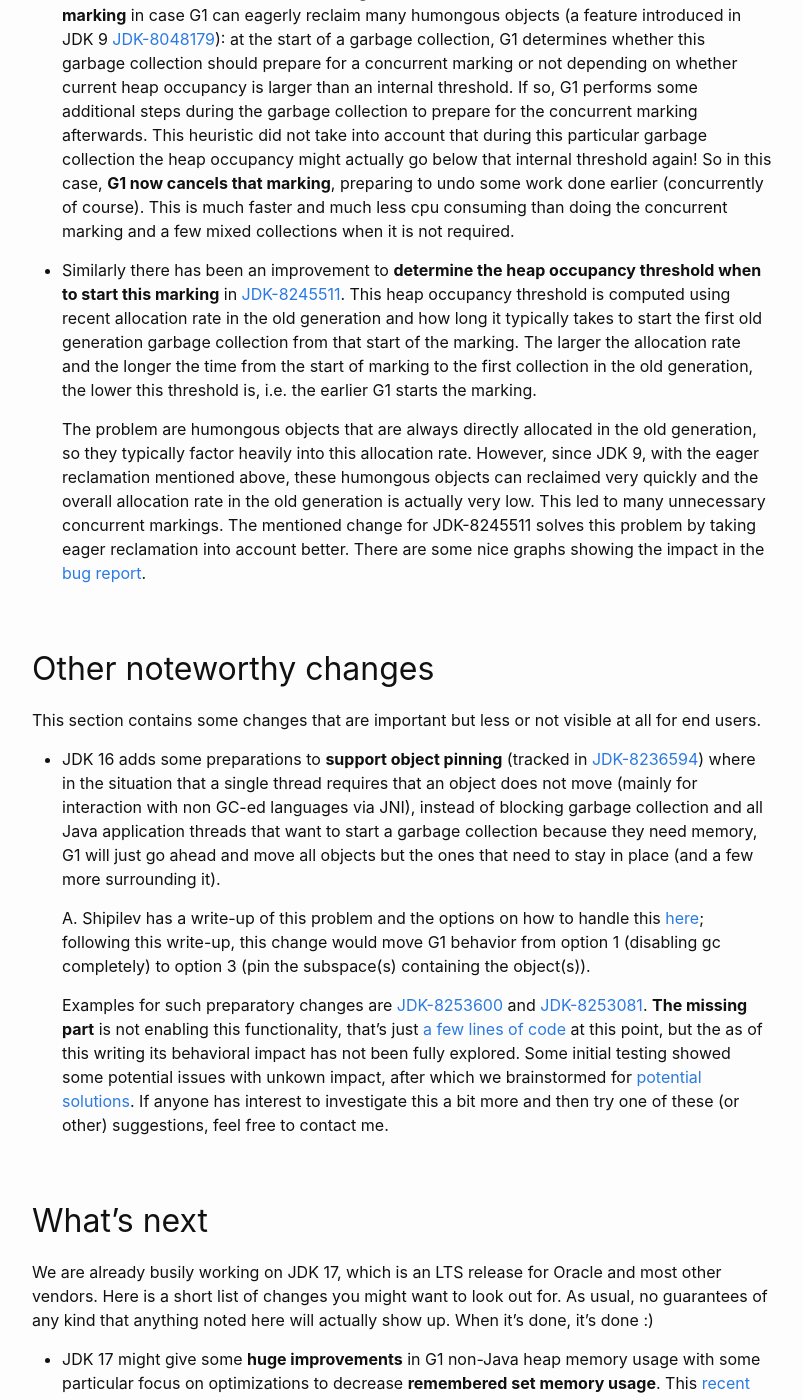
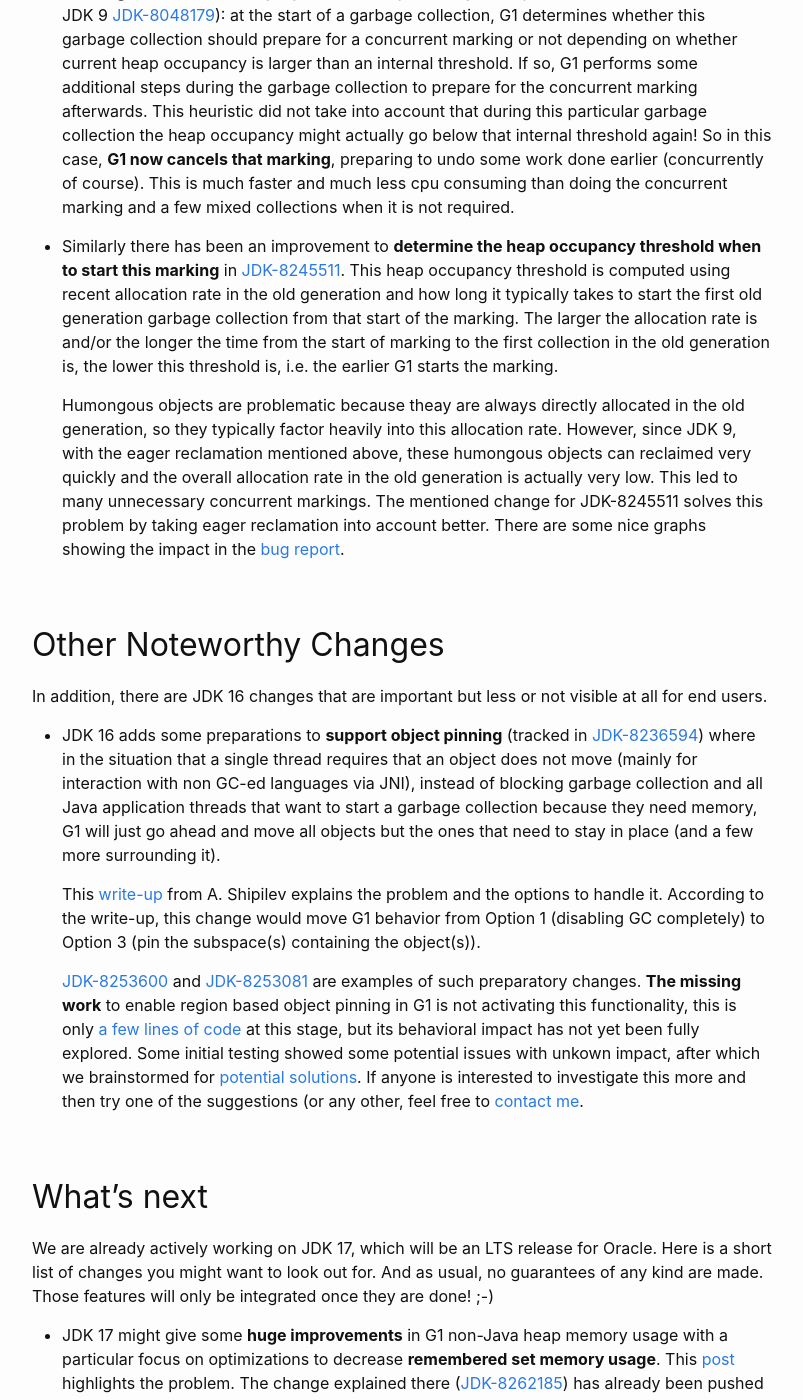
Before and after one commit to tschatzl/tschatzl.github.io, a Jekyll site: the page built from _posts/2021-03-12-jdk16-g1-parallel-gc-changes.md, in a window 1280 px wide and 1400 px high, scrolled down 1246 px. Shown: the whole window, without its empty margins (238-1041 px from the left). Built offline with Jekyll 4.4.1, drawn with Linux system fonts in a browser that asks for light colours; some of the changed text lies outside the part shown.

Commit message:
ddelabas review, changes from https://github.com/tschatzl/tschatzl.github.io/pull/1

```diff
--- a/_posts/2021-03-12-jdk16-g1-parallel-gc-changes.md
+++ b/_posts/2021-03-12-jdk16-g1-parallel-gc-changes.md
@@ -6,50 +6,50 @@ date:   2021-03-12 16:39:24 +0200
 tags: [GC, G1, Parallel, JDK 16, Performance]
 ---
 
-Now that JDK 16 release date is very close (2021/03/16 - next Tuesday), there is some time to recap significant changes in Hotspot's stop-the-world garbage collectors - G1 and Parallel GC.
+Now that JDK 16 release date is very close (2021/03/16 - next Tuesday), it is time for a recap of the most significant changes in Hotspot´s stop-the-world garbage collectors - G1 and Parallel GC.
 
-First, a short overview about the whole GC subcomponent: The only JEP in the garbage collection area this time around is for **ZGC** with [JEP 376](https://openjdk.java.net/jeps/376) where thread-stack processing has been moved out from its stop-the-world pauses, making these pauses really small now. **G1 and Parallel GC** got some interesting smaller updates that I will highlight below. Of course there have been the usual micro-optimizations here and there as usual in JDK 16 too.
+First, a short overview about the whole GC subcomponent: the only JEP in the garbage collection area this time around is related to **ZGC** with [JEP 376](https://openjdk.java.net/jeps/376) where thread-stack processing has been moved out from its stop-the-world pauses, now resulting in pauses below a single millisecond! **G1** and **Parallel GC** got some interesting smaller updates too.
 
 The full list of changes for the entire Hotspot GC subcomponent is [here](https://bugs.openjdk.java.net/issues/?jql=project%20%3D%20JDK%20AND%20issuetype%20in%20standardIssueTypes()%20AND%20status%20in%20(Resolved%2C%20Closed)%20AND%20resolution%20%3D%20Fixed%20AND%20fixVersion%20%3D%20%2216%22%20AND%20component%20%3D%20hotspot%20AND%20Subcomponent%20in%20(gc%2C%20gc%2C%20gc%2C%20gc%2C%20gc)%20ORDER%20BY%20key%20ASC), clocking in at 325 changes in total.
 
 ## Parallel GC
 
-  * The change [JDK-8252221](https://bugs.openjdk.java.net/browse/JDK-8252221) **parallelizes pre-touching memory** after it has been committed. This helps with startup on huge heaps with `-XX:+AlwaysPreTouch` enabled. There were some improvements in [JDK-8254699](https://bugs.openjdk.java.net/browse/JDK-8254699) and follow-ups (that also apply to G1 as it shares the same code) where the size of the work packets has been optimized on x86 and ARM64 platforms.
+  * The change [JDK-8252221](https://bugs.openjdk.java.net/browse/JDK-8252221) **parallelizes pre-touching memory** after it has been committed. This helps with startup on huge heaps with `-XX:+AlwaysPreTouch` enabled. There were some improvements in [JDK-8254699](https://bugs.openjdk.java.net/browse/JDK-8254699) and follow-ups (also applies to G1 as it shares the same code) where the size of the work packets has been optimized on x64 and ARM64 platforms.
 
-  * **Processing of some more internal references** to the Java heap has been **parallelized** in [JDK-8247820](https://bugs.openjdk.java.net/browse/JDK-8247820), in some cases decreasing pause times a little in both Parallel and the G1 collector ([JDK-8247819](https://bugs.openjdk.java.net/browse/JDK-8247819)).
+  * **Processing of some more internal references** to the Java heap has been **parallelized** in [JDK-8247820](https://bugs.openjdk.java.net/browse/JDK-8247820), in some cases decreasing pause times a little with both Parallel and the G1 collector ([JDK-8247819](https://bugs.openjdk.java.net/browse/JDK-8247819)).
 
 ## G1 GC
 
-  * Until now, when G1 noticed that it owned too much Java heap memory during a GC pause, and the user allowed it (having different minimum and maximum heap sizes), it gave back that memory right at the time when it noticed that surplus. Depending on the amount of memory this was, which could easily be a few GB of memory, the GC pause could be lengthened quite a bit (some tests showed 50-100ms+). [JDK-8236926](https://bugs.openjdk.java.net/browse/JDK-8236926) changes this behavior. During the pause, G1 now only determines how much and what memory areas should be uncommitted, and **defers the actual uncommit work to the concurrent phase** in a background task. This background task incrementally processes these areas. The increments are sized such that each step takes only a few milliseconds at most to avoid long waits to start GC pauses.
+  * Until now, when G1 noticed that it owned too much Java heap memory during a GC pause, and the user allowed it (having different minimum and maximum heap sizes), it gave back that memory right at the time when it noticed that surplus. Depending on the amount of memory this was, which could easily be a few GB of memory, the GC pause could then be lengthened quite a bit (some tests showed 50~100ms+). [JDK-8236926](https://bugs.openjdk.java.net/browse/JDK-8236926) changes this behavior. During the pause, G1 now only determines how much and what memory areas should be uncommitted, and **defers the actual uncommit work to the concurrent phase** in a background task. This background task incrementally processes these areas. The increments are sized such that each step takes only a few milliseconds at most to avoid long waits to start GC pauses.
 
-    You can track its work by enabling `gc+heap` logging at debug level. Messages containing `Concurrent Commit` allow you to get more information about what it did, like the size of these chunks and the durations of these steps. The release note is [here](https://bugs.openjdk.java.net/browse/JDK-8256691).
+    You can track its work by enabling `gc+heap` logging at debug level. Messages containing `Concurrent Commit` allow you to get more information about what G1 did, like the size of these chunks and the durations of these steps. For more details, please check the [Release Notes](https://jdk.java.net/16/release-notes#JDK-8236926).
 
   * [JDK-8240556](https://bugs.openjdk.java.net/browse/JDK-8240556) addresses a **shortcoming of the calculation for when to start concurrent marking** in case G1 can eagerly reclaim many humongous objects (a feature introduced in JDK 9 [JDK-8048179](https://bugs.openjdk.java.net/browse/JDK-8048179)): at the start of a garbage collection, G1 determines whether this garbage collection should prepare for a concurrent marking or not depending on whether current heap occupancy is larger than an internal threshold. If so, G1 performs some additional steps during the garbage collection to prepare for the concurrent marking afterwards. This heuristic did not take into account that during this particular garbage collection the heap occupancy might actually go below that internal threshold again! So in this case, **G1 now cancels that marking**, preparing to undo some work done earlier (concurrently of course). This is much faster and much less cpu consuming than doing the concurrent marking and a few mixed collections when it is not required.
 
-  * Similarly there has been an improvement to **determine the heap occupancy threshold when to start this marking** in [JDK-8245511](https://bugs.openjdk.java.net/browse/JDK-8245511). This heap occupancy threshold is computed using recent allocation rate in the old generation and how long it typically takes to start the first old generation garbage collection from that start of the marking. The larger the allocation rate and the longer the time from the start of marking to the first collection in the old generation, the lower this threshold is, i.e. the earlier G1 starts the marking.
+  * Similarly there has been an improvement to **determine the heap occupancy threshold when to start this marking** in [JDK-8245511](https://bugs.openjdk.java.net/browse/JDK-8245511). This heap occupancy threshold is computed using recent allocation rate in the old generation and how long it typically takes to start the first old generation garbage collection from that start of the marking. The larger the allocation rate is and/or the longer the time from the start of marking to the first collection in the old generation is, the lower this threshold is, i.e. the earlier G1 starts the marking.
 
-    The problem are humongous objects that are always directly allocated in the old generation, so they typically factor heavily into this allocation rate. However, since JDK 9, with the eager reclamation mentioned above, these humongous objects can reclaimed very quickly and the overall allocation rate in the old generation is actually very low. This led to many unnecessary concurrent markings. The mentioned change for JDK-8245511 solves this problem by taking eager reclamation into account better. There are some nice graphs showing the impact in the [bug report](https://bugs.openjdk.java.net/browse/JDK-8245511).
+    Humongous objects are problematic because theay are always directly allocated in the old generation, so they typically factor heavily into this allocation rate. However, since JDK 9, with the eager reclamation mentioned above, these humongous objects can reclaimed very quickly and the overall allocation rate in the old generation is actually very low. This led to many unnecessary concurrent markings. The mentioned change for JDK-8245511 solves this problem by taking eager reclamation into account better. There are some nice graphs showing the impact in the [bug report](https://bugs.openjdk.java.net/browse/JDK-8245511).
 
-## Other noteworthy changes
+## Other Noteworthy Changes
 
-This section contains some changes that are important but less or not visible at all for end users.
+In addition, there are JDK 16 changes that are important but less or not visible at all for end users.
 
   * JDK 16 adds some preparations to **support object pinning** (tracked in [JDK-8236594](https://bugs.openjdk.java.net/browse/JDK-8236594)) where in the situation that a single thread requires that an object does not move (mainly for interaction with non GC-ed languages via JNI), instead of blocking garbage collection and all Java application threads that want to start a garbage collection because they need memory, G1 will just go ahead and move all objects but the ones that need to stay in place (and a few more surrounding it).
 
-    A. Shipilev has a write-up of this problem and the options on how to handle this [here](https://shipilev.net/jvm/anatomy-quarks/9-jni-critical-gclocker/); following this write-up, this change would move G1 behavior from option 1 (disabling gc completely) to option 3 (pin the subspace(s) containing the object(s)).
+    This [write-up](https://shipilev.net/jvm/anatomy-quarks/9-jni-critical-gclocker/) from A. Shipilev explains the problem and the options to handle it. According to the write-up, this change would move G1 behavior from Option 1 (disabling GC completely) to Option 3 (pin the subspace(s) containing the object(s)).
 
-    Examples for such preparatory changes are [JDK-8253600](https://bugs.openjdk.java.net/browse/JDK-8253600) and [JDK-8253081](https://bugs.openjdk.java.net/browse/JDK-8253081). **The missing part** is not enabling this functionality, that's just [a few lines of code](https://github.com/openjdk/jdk/compare/master...tschatzl:full-pin-support) at this point, but the as of this writing its behavioral impact has not been fully explored. Some initial testing showed some potential issues with unkown impact, after which we brainstormed for [potential solutions](https://bugs.openjdk.java.net/issues/?jql=labels%20%3D%20gc-g1-pinned-regions). If anyone has interest to investigate this a bit more and then try one of these (or other) suggestions, feel free to contact me.
+    [JDK-8253600](https://bugs.openjdk.java.net/browse/JDK-8253600) and [JDK-8253081](https://bugs.openjdk.java.net/browse/JDK-8253081) are examples of such preparatory changes. **The missing work** to enable region based object pinning in G1 is not activating this functionality, this is only [a few lines of code](https://github.com/openjdk/jdk/compare/master...tschatzl:full-pin-support) at this stage, but its behavioral impact has not yet been fully explored. Some initial testing showed some potential issues with unkown impact, after which we brainstormed for [potential solutions](https://bugs.openjdk.java.net/issues/?jql=labels%20%3D%20gc-g1-pinned-regions). If anyone is interested to investigate this more and then try one of the suggestions (or any other, feel free to [contact me](https://tschatzl.github.io/about/).
 
 ## What's next
 
-We are already busily working on JDK 17, which is an LTS release for Oracle and most other vendors. Here is a short list of changes you might want to look out for. As usual, no guarantees of any kind that anything noted here will actually show up. When it's done, it's done :)
+We are already actively working on JDK 17, which will be an LTS release for Oracle. Here is a short list of changes you might want to look out for. And as usual, no guarantees of any kind are made. Those features will only be integrated once they are done! ;-)
 
-  * JDK 17 might give some **huge improvements** in G1 non-Java heap memory usage with some particular focus on optimizations to decrease **remembered set memory usage**. This [recent post](https://tschatzl.github.io/2021/02/26/early-prune.html) demonstrates the problem. The change explained there ([JDK-8262185](https://bugs.openjdk.java.net/browse/JDK-8262185)) has already been pushed to mainline by now with the explained impact. There are some additional changes that we have been working on for a long time may reduce remembered set memory consumption much more so far. Stay tuned.
+  * JDK 17 might give some **huge improvements** in G1 non-Java heap memory usage with a particular focus on optimizations to decrease **remembered set memory usage**. This [post](https://tschatzl.github.io/2021/02/26/early-prune.html) highlights the problem. The change explained there ([JDK-8262185](https://bugs.openjdk.java.net/browse/JDK-8262185)) has already been pushed to mainline by now with the explained impact. In addition, there are additional changes that we have been working on for a long time that may reduce remembered set memory consumption much more so far. Stay tuned!
 
   * Microsoft is doing some very interesting work on **scheduling proactive garbage collections** in G1 in [JDK-8257774](https://bugs.openjdk.java.net/browse/JDK-8257774) to **avoid very long garbage collections** having evacuation failures.
 
-  * In [JDK-8262068](https://bugs.openjdk.java.net/browse/JDK-8262068) Hamlin Li **improves G1 Full collections** using a simple heuristic: if a region is almost full, then do not bother compacting it - with all the corresponding performance improvement. Other collectors already implement this with the `-XX:MarkSweepDeadRatio` option, but it seems nice to allow this too in G1. The change is already out for review.
+  * In [JDK-8262068](https://bugs.openjdk.java.net/browse/JDK-8262068) Hamlin Li **improves G1 Full Collections** using a simple heuristic: if a region is almost full, then do not bother compacting it - with all the corresponding performance improvement. Other collectors already implement this with the `-XX:MarkSweepDeadRatio` option, it seems nice to allow this in G1 too. The change is already out for review.
 
 ## Thanks go to…
 
-Everyone that contributed to another great JDK release. See you next release :)
+Everyone that contributed to another great JDK release. See you in the next release :)
```
